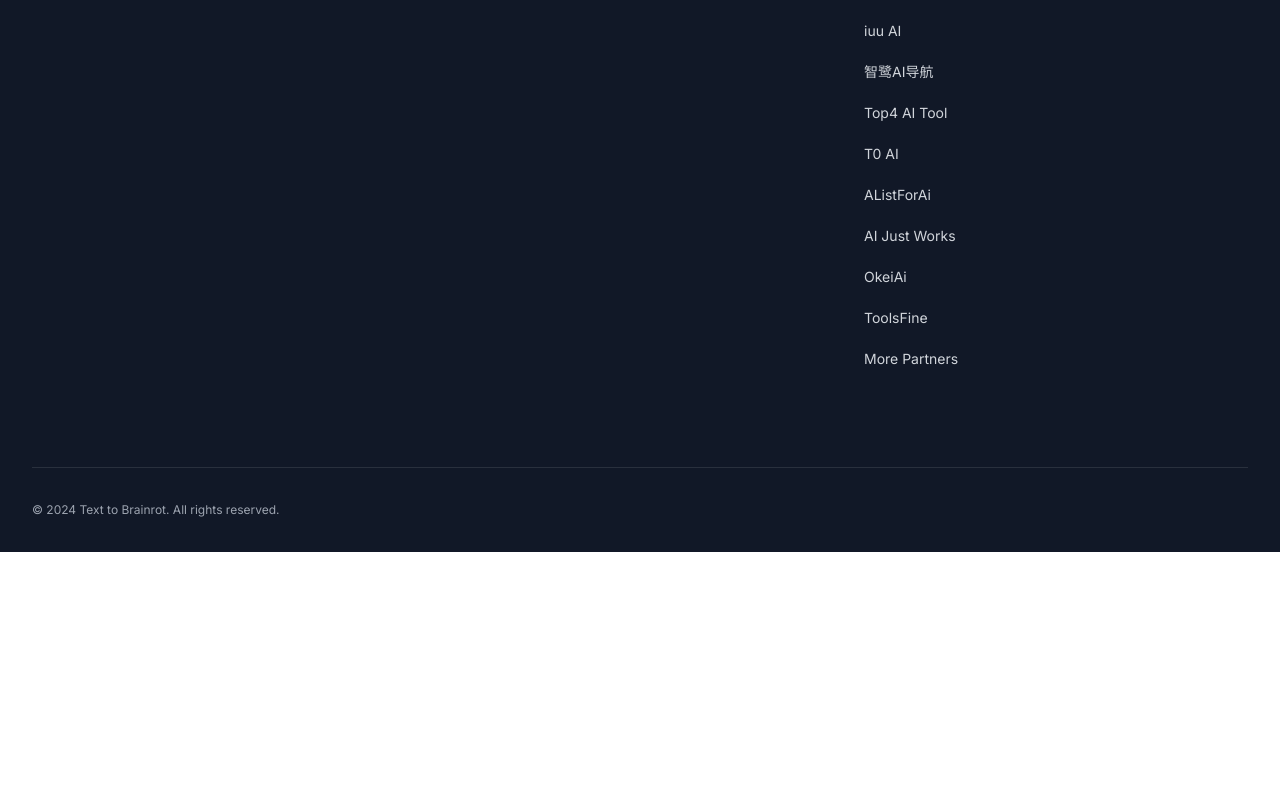
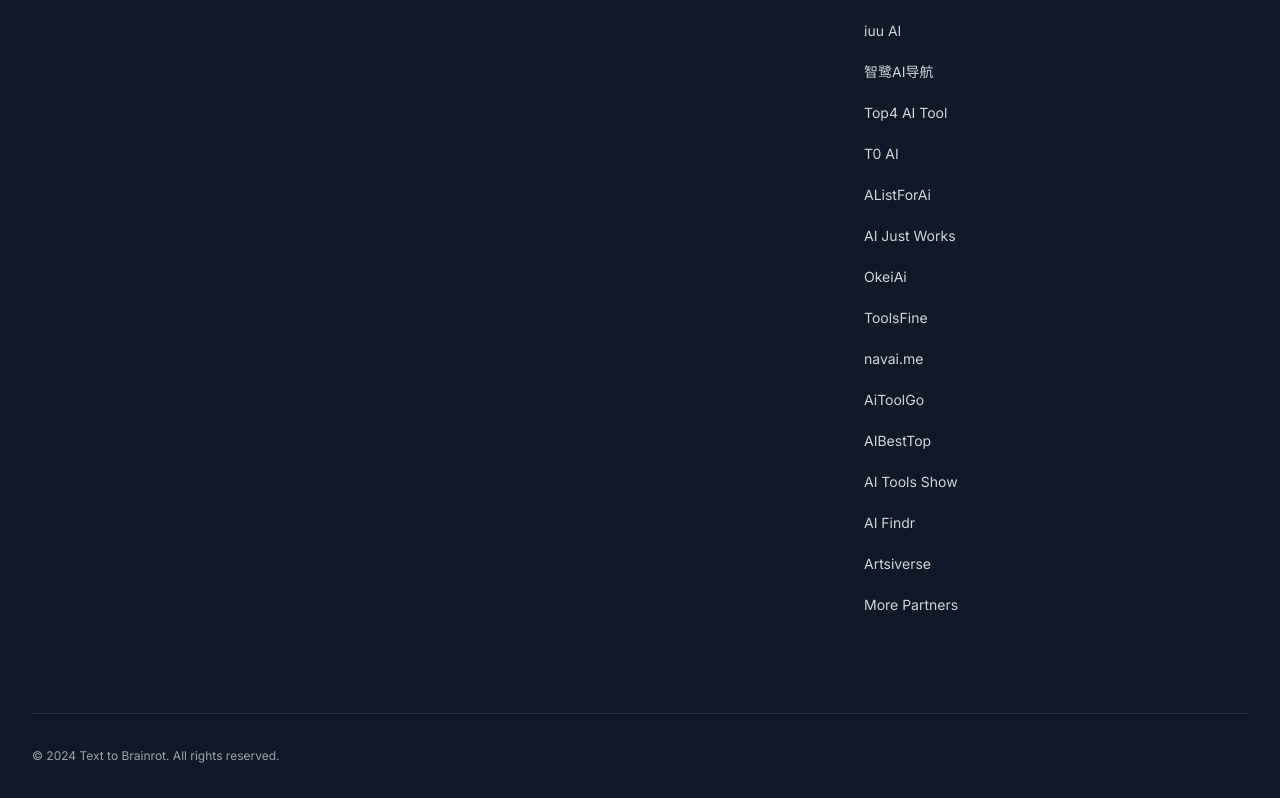
Before and after one commit to chenyiyang9303/texttobrainrot, a Next.js app: page / in a window 1280 px wide. Shown: the part 5955-6753 px from the top of the page. Before the commit the page ends 6507 px from the top, so only its background shows below. Built offline with nearby package versions, Linux system fonts and the light colour scheme.

Commit message:
增加了一些外链

```diff
--- a/src/components/Footer.tsx
+++ b/src/components/Footer.tsx
@@ -30,6 +30,12 @@
     { name: 'AI Just Works', href: 'https://aijustworks.com', nofollow: false },
     { name: 'OkeiAi', href: 'https://okeiai.com/', nofollow: false },
     { name: 'ToolsFine', href: 'https://toolsfine.com' ,nofollow: false},
+    { name: 'navai.me', href: 'https://navai.me', nofollow: false },
+    { name: 'AiToolGo', href: 'https://www.aitoolgo.com', nofollow: false },
+    { name: 'AIBestTop', href: 'https://aibesttop.com', nofollow: false },
+    { name: 'AI Tools Show', href: 'https://aitools.show', nofollow: false },
+    { name: 'AI Findr', href: 'https://ai-findr.com/', nofollow: false },
+    { name: 'Artsiverse', href: 'https://artiverse.app', nofollow: false },
     { name: 'More Partners', href: '/partner', nofollow: false },
   ],
   legal: [
```
